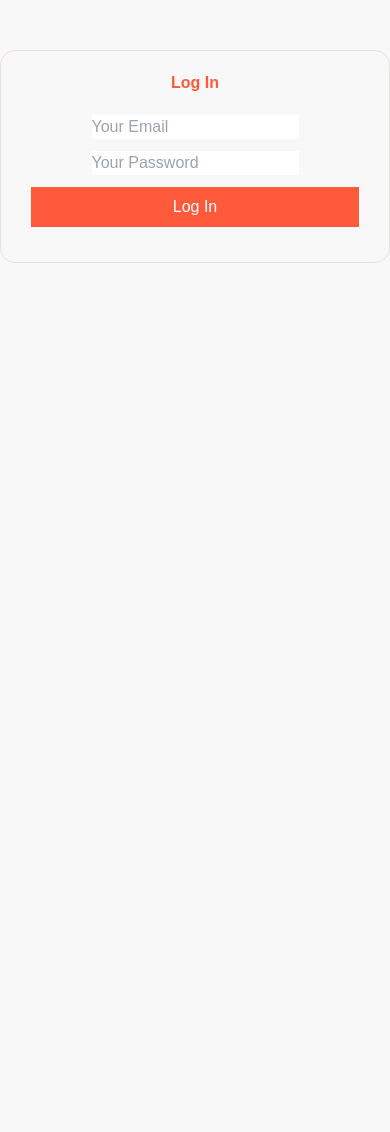
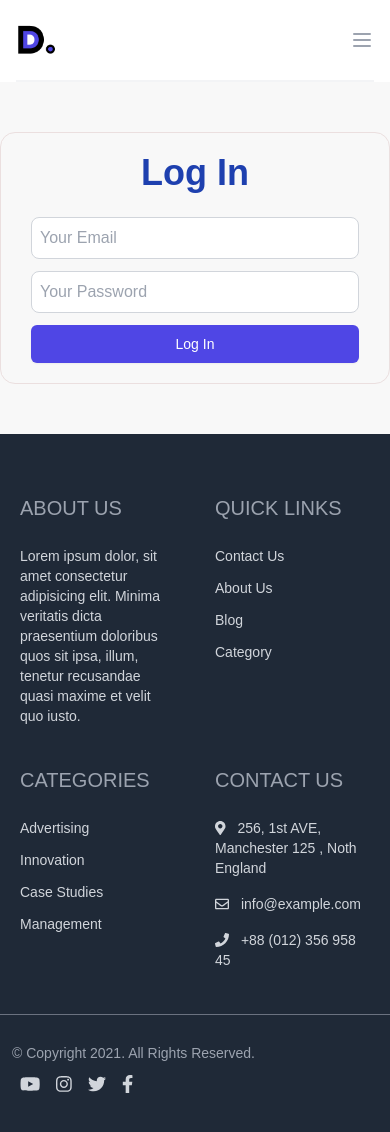
Before and after one commit to shmanik14/blog-client, a React app: page /login in a window 390 px wide. Shown: the top 1132 px of the page. Before the commit the page ends 844 px from the top, so only its background shows below. Built offline with nearby package versions, Linux system fonts and the light colour scheme.

Commit message:
responsive

```diff
--- a/src/component/BlogDetails/BlogDetails.js
+++ b/src/component/BlogDetails/BlogDetails.js
@@ -27,8 +27,8 @@ const BlogDetails = () => {
         <div>
             <Header />
             <div className="container mx-auto">
-                <div className="mt-20 mb-20 grid grid-cols-3 gap-5">
-                    <div class="md:col-span-2">
+                <div className="mt-20 mb-20 grid xs:grid-cols-1 md:grid-cols-3 gap-5">
+                    <div class="px-3 md:col-span-2">
                         <img className="w-full pb-10" src={blog.image} alt=""/>
                         <h1 className="pb-6 text-xl font-medium leading-6 tracking-wide text-black-600">{blog.title}</h1>
                         <p>{blog.description}</p>
--- a/src/component/Category/Category.js
+++ b/src/component/Category/Category.js
@@ -7,7 +7,7 @@ import './Category.css';
 const Category = () => {
     return (
         <div className="blog-category">
-            <div className="container mx-auto grid grid-cols-4 gap-4">
+            <div className="container mx-auto grid md:grid-cols-4 gap-4">
                 <div className="sin-category text-center">
                     <p><span><FontAwesomeIcon icon={faFileAlt} /></span></p>
                     <h3>Case Studies</h3>
--- a/src/component/Dashboard/AddBlog/AddBlog.js
+++ b/src/component/Dashboard/AddBlog/AddBlog.js
@@ -7,7 +7,7 @@ import Footer from '../../Footer/Footer';
 import Header from '../../Header/Header';
 
 const AddBlog = () => {
-    const [loggedInUser, setLoggedInUser] = useContext(userContext);
+    const [user, setUser] = useContext(userContext);
     const [imageURL, setImageURL] = useState(null);
     console.log(imageURL)
     const handleImageUpload = event => {
--- a/src/component/FeaturedBlog/FeaturedBlog.js
+++ b/src/component/FeaturedBlog/FeaturedBlog.js
@@ -15,7 +15,7 @@ const FeaturedBlog = () => {
                     <div className="px-3">
                         <h2 className="section-heading text-4xl pb-3 mb-3">Featured Blog</h2>
                     </div>
-                    <div className="grid grid-cols-3 gap-1">
+                    <div className="grid md:grid-cols-3 gap-1">
                     {
                         blogs.map(blog => <Blog key={blog._id} blog={blog}></Blog>)
                     }
--- a/src/component/Footer/Footer.js
+++ b/src/component/Footer/Footer.js
@@ -1,4 +1,6 @@
-import { faCalendarAlt } from '@fortawesome/free-regular-svg-icons';
+import { faFacebookF, faInstagram, faTwitter, faYoutube } from '@fortawesome/free-brands-svg-icons';
+import { faEnvelope } from '@fortawesome/free-regular-svg-icons';
+import { faMapMarkerAlt, faPhone } from '@fortawesome/free-solid-svg-icons';
 import { FontAwesomeIcon } from '@fortawesome/react-fontawesome';
 import React from 'react';
 
@@ -8,60 +10,60 @@ const Footer = () => {
             <div class="max-w-6xl m-auto text-gray-800 flex flex-wrap justify-left">
 
                 <div class="p-5 w-1/2 sm:w-4/12 md:w-3/12">
-                    <div class="text-xs uppercase text-gray-400 font-medium mb-6">
+                    <div class="text-xl uppercase text-gray-400 font-medium mb-6">
                         About Us
                     </div>
-                    <p className="text-xs uppercase text-gray-400 font-medium mb-6">Lorem ipsum dolor, sit amet consectetur adipisicing elit. Minima veritatis dicta praesentium doloribus quos sit ipsa, illum, tenetur recusandae quasi maxime et velit quo iusto.</p>
+                    <p className="text-sm block text-gray-300 font-medium">Lorem ipsum dolor, sit amet consectetur adipisicing elit. Minima veritatis dicta praesentium doloribus quos sit ipsa, illum, tenetur recusandae quasi maxime et velit quo iusto.</p>
                 </div>
 
 
                 <div class="p-5 w-1/2 sm:w-4/12 md:w-3/12">
 
-                    <div class="text-xs uppercase text-gray-400 font-medium mb-6">
+                    <div class="text-xl uppercase text-gray-400 font-medium mb-6">
                         Quick Links
                     </div>
 
 
-                    <a href="#" class="my-3 block text-gray-300 hover:text-gray-100 text-sm font-medium duration-700">
-                        Utility-First
-                    </a>
-                    <a href="#" class="my-3 block text-gray-300 hover:text-gray-100 text-sm font-medium duration-700">
-                        Responsive Design
-                    </a>
-                    <a href="#" class="my-3 block text-gray-300 hover:text-gray-100 text-sm font-medium duration-700">
-                        Hover, Focus, & Other States
-                    </a>
-                    <a href="#" class="my-3 block text-gray-300 hover:text-gray-100 text-sm font-medium duration-700">
-                        Dark Mode
-                    </a>
+                    <p class="my-3 block text-gray-300 hover:text-gray-100 text-sm font-medium duration-700">
+                        Contact Us
+                    </p>
+                    <p class="my-3 block text-gray-300 hover:text-gray-100 text-sm font-medium duration-700">
+                        About Us
+                    </p>
+                    <p class="my-3 block text-gray-300 hover:text-gray-100 text-sm font-medium duration-700">
+                        Blog
+                    </p>
+                    <p class="my-3 block text-gray-300 hover:text-gray-100 text-sm font-medium duration-700">
+                        Category
+                    </p>
                 </div>
 
                 <div class="p-5 w-1/2 sm:w-4/12 md:w-3/12">
-                    <div class="text-xs uppercase text-gray-400 font-medium mb-6">
+                    <div class="text-xl uppercase text-gray-400 font-medium mb-6">
                         Categories
                     </div>
 
-                    <a href="#" class="my-3 block text-gray-300 hover:text-gray-100 text-sm font-medium duration-700">
-                        Configuration
-                    </a>
-                    <a href="#" class="my-3 block text-gray-300 hover:text-gray-100 text-sm font-medium duration-700">
-                        Theme Configuration
-                    </a>
-                    <a href="#" class="my-3 block text-gray-300 hover:text-gray-100 text-sm font-medium duration-700">
-                        Breakpoints
-                    </a>
-                    <a href="#" class="my-3 block text-gray-300 hover:text-gray-100 text-sm font-medium duration-700">
-                        Customizing Colors
-                    </a>
+                    <p class="my-3 block text-gray-300 hover:text-gray-100 text-sm font-medium duration-700">
+                        Advertising
+                    </p>
+                    <p class="my-3 block text-gray-300 hover:text-gray-100 text-sm font-medium duration-700">
+                        Innovation
+                    </p>
+                    <p class="my-3 block text-gray-300 hover:text-gray-100 text-sm font-medium duration-700">
+                        Case Studies
+                    </p>
+                    <p class="my-3 block text-gray-300 hover:text-gray-100 text-sm font-medium duration-700">
+                        Management
+                    </p>
                 </div>
 
                 <div class="p-5 w-1/2 sm:w-4/12 md:w-3/12">
-                    <div class="text-xs uppercase text-gray-400 font-medium mb-6">
+                    <div class="text-xl uppercase text-gray-400 font-medium mb-6">
                         Contact Us
                     </div>
-                    <p className="text-xs uppercase text-gray-400 font-medium mb-6"><span><FontAwesomeIcon icon={faCalendarAlt} /></span>  Lorem ipsum dolor, sit amet consectetur adipisicing elit. </p>
-                    <p className="text-xs uppercase text-gray-400 font-medium mb-6"><span><FontAwesomeIcon icon={faCalendarAlt} /></span>  Lorem ipsum dolor, sit amet consectetur adipisicing elit. </p>
-                    <p className="text-xs uppercase text-gray-400 font-medium mb-6"><span><FontAwesomeIcon icon={faCalendarAlt} /></span>  Lorem ipsum dolor, sit amet consectetur adipisicing elit. </p>
+                    <p className="text-sm block text-gray-300 font-medium mb-4"><span className="pr-2"><FontAwesomeIcon icon={faMapMarkerAlt} /></span> 256, 1st AVE, Manchester 125 , Noth England</p>
+                    <p className="text-sm block text-gray-300 font-medium mb-4"><span className="pr-2"><FontAwesomeIcon icon={faEnvelope} /></span> info@example.com</p>
+                    <p className="text-sm block text-gray-300 font-medium mb-4"><span className="pr-2"><FontAwesomeIcon icon={faPhone} /></span> +88 (012) 356 958 45</p>
 
                 </div>
             </div>
@@ -75,21 +77,10 @@ const Footer = () => {
                     </div>
 
                     <div class="md:flex-auto md:flex-row-reverse mt-2 flex-row flex">
-                        <a href="#" class="w-6 mx-1">
-                            <i class="uil uil-facebook-f"></i>
-                        </a>
-                        <a href="#" class="w-6 mx-1">
-                            <i class="uil uil-twitter-alt"></i>
-                        </a>
-                        <a href="#" class="w-6 mx-1">
-                            <i class="uil uil-youtube"></i>
-                        </a>
-                        <a href="#" class="w-6 mx-1">
-                            <i class="uil uil-linkedin"></i>
-                        </a>
-                        <a href="#" class="w-6 mx-1">
-                            <i class="uil uil-instagram"></i>
-                        </a>
+                        <p className="text-lg block text-gray-300 font-medium mb-4"><span className="px-2"><FontAwesomeIcon icon={faYoutube} /></span> </p>
+                        <p className="text-lg block text-gray-300 font-medium mb-4"><span className="px-2"><FontAwesomeIcon icon={faInstagram} /></span> </p>
+                        <p className="text-lg block text-gray-300 font-medium mb-4"><span className="px-2"><FontAwesomeIcon icon={faTwitter} /></span> </p>
+                        <p className="text-lg block text-gray-300 font-medium mb-4"><span className="px-2"><FontAwesomeIcon icon={faFacebookF} /></span> </p>
                     </div>
                 </div>
             </div>
--- a/src/component/Login/Login.css
+++ b/src/component/Login/Login.css
@@ -6,107 +6,11 @@
     border-radius: 15px;
     text-align: center;
 }
-.login-btn{
-    border: 1px solid #ebdfdf;
-    background-color: transparent;
-    padding: 5px 20px;
-    border-radius: 50px;
-    width: 100%;
-    margin-bottom: 20px;
-    position: relative;
-}
-button.login-btn span {
-    position: absolute;
-    left: 20px;
-}
-.form-card .form-control {
-    margin-bottom: 12px;
-}
-.login-heading{
-    font-weight: 700;
-    padding-bottom: 20px;
-    color: #ff5a3c;
-}
-.social-login h4 {
-    font-weight: 700;
-    color: #ff5a3c;
-}
-.submit-button{
-    background-color: #ff5a3c;
-    border: 1px soild #ff5a3c !important;
-    border-color: #ff5a3c !important;
-    padding: 8px 20px;
-    font-weight: 500;
-    width: 100%;
-    color: #fff;
-    margin-bottom: 15px;
-}
+
 @media (min-width: 320px) and (max-width: 767px) {
     .form-card {
         width: 100% !important;
         padding: 20px 30px;
         margin: 50px auto;
     }
-  }
-/*
-
-.form-field {
-    border: none;
-    background-color: rgb(190, 255, 190);
-    border-radius: 2px;
-    margin-top: 20px;
-    width: 50%;
-    height: 45px;
 }
-
-.savingPassword {
-    text-align: center;
-}
-
-.error {
-    color: red;
-}
-
-.submit-button {
-    font-size: 20px;
-    color: white;
-    background-color: green;
-    border-radius: 5px;
-    border: none;
-    box-shadow: 2px 2px 5px gray;
-    margin-bottom: 20px;
-    width: 50%;
-    height: 45px;
-}
-
-.social-login {
-    margin-bottom: 50px;
-    text-align: center;
-}
-
-.social-media-btn {
-    padding: 2px;
-    width: 200px;
-    box-shadow: 2px 2px 5px gray;
-    height: 55px;
-    font-size: 18px;
-    border: 1px solid black;
-    border-radius: 20px;
-    background-color: white;
-}
-
-.social-media-icon {
-    margin-right: 30px;
-    margin-top: -10px;
-    margin-bottom: -5px;
-}
-
-@media (max-width: 760px) {
-    .logo {
-        width: 50%;
-        margin-bottom: 10px;
-    }
-    .form-field {
-        width: 100%;
-    }
-} */
--- a/src/component/Login/Login.js
+++ b/src/component/Login/Login.js
@@ -5,6 +5,8 @@ import React, { useContext, useState } from "react";
 import { useForm } from "react-hook-form";
 import { useHistory, useLocation } from "react-router";
 import { userContext } from "../../App";
+import Footer from "../Footer/Footer";
+import Header from "../Header/Header";
 import firebaseConfig from "./firebase.config";
 import "./Login.css";
 
@@ -17,7 +19,6 @@ if (!firebase.apps.length) {
 
 const Login = () => {
     const [user, setUser] = useContext(userContext);
-    const googleProvider = new firebase.auth.GoogleAuthProvider();
 
     let history = useHistory();
     let location = useLocation();
@@ -114,15 +115,6 @@ const Login = () => {
             : handleLogIn(data.email, data.password);
     };
 
-    // Toggling sign up and sign in
-    const toggleForm = (e) => {
-        e.preventDefault();
-        const newUser = { ...user };
-        newUser.isNewUser = !newUser.isNewUser;
-        newUser.error = "";
-        setUser(newUser);
-    };
-
     const [password, setPassword] = useState();
     const [confirmPassword, setConfirmPassword] = useState();
 
@@ -142,22 +134,23 @@ const Login = () => {
     };
     return (
         <section>
+            <Header />
         <div className="form-card">
             <form onSubmit={handleSubmit(onSubmit)}>
-                <h3 className="login-heading">Log In</h3>
+                <h3 className="pb-6 text-4xl text-blue-800 font-bold">Log In</h3>
                 {user.isNewUser && (
-                    <input type="text" name="name" className="form-control"
+                    <input type="text" name="name" className="block w-full text-base p-2 border border-gray-300 rounded-lg focus:outline-none focus:border-indigo-500"
                         {...register("name", { required: true })} placeholder="Your Name"
                     />
                 )}
-                <input type="email" name="email" className="form-control" placeholder="Your Email"
+                <input type="email" name="email" className="mb-3 block w-full text-base p-2 border border-gray-300 rounded-lg focus:outline-none focus:border-indigo-500" placeholder="Your Email"
                     {...register("email", { required: true, pattern: /\S+@\S+\.\S+/})}
                 />
                 {errors && (<span className="error">
                         {errors.email.type === "required" ? "Email is required" : "Your Email pattern is not correct"}
                     </span>
                 )}
-                <input type="password" name="password" className="form-control"
+                <input type="password" name="password" className="mb-3 block w-full text-base p-2 border border-gray-300 rounded-lg focus:outline-none focus:border-indigo-500"
                     {...register("password", {required: true})}
                     placeholder="Your Password"
                     onBlur={handleBlur}
@@ -186,10 +179,11 @@ const Login = () => {
                 {user.isNewUser ? (
                     <input type="submit" value="Create" className="submit-button btn"/>
                 ) : (
-                    <input type="submit" value="Log In" className="submit-button btn"/>
+                    <input type="submit" value="Log In" className="w-full inline-flex justify-center py-2 px-4 border border-transparent shadow-sm text-sm font-medium rounded-md text-white bg-indigo-600 hover:bg-indigo-700 focus:outline-none focus:ring-2 focus:ring-offset-2 focus:ring-indigo-500"/>
                 )}
             </form>
         </div>
+        <Footer />
         </section>
     );
 };
--- a/src/component/Sliders/Sliders.js
+++ b/src/component/Sliders/Sliders.js
@@ -28,7 +28,7 @@ const Sliders = () => {
         history.push(`/blog/${id}`);
     }
     return (
-        <div className="container mx-auto grid grid-cols-3 gap-4 slider">
+        <div className="container mx-auto xs:grid-cols-1 md:grid grid-cols-3 gap-4 slider">
             <div class="md:col-span-2 slider-blog">
                 <Slider {...settings}>
                 {
```
Also changed, not shown: src/component/Header/Header.js (+5 -12 lines), src/component/Sliders/Sliders.css (+21 -0 lines).
